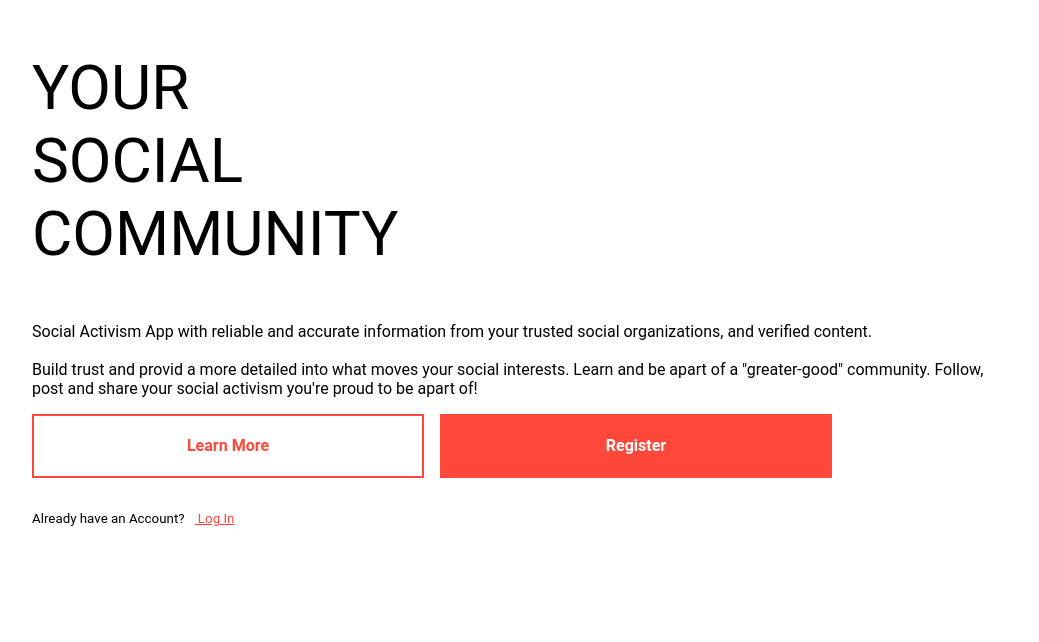
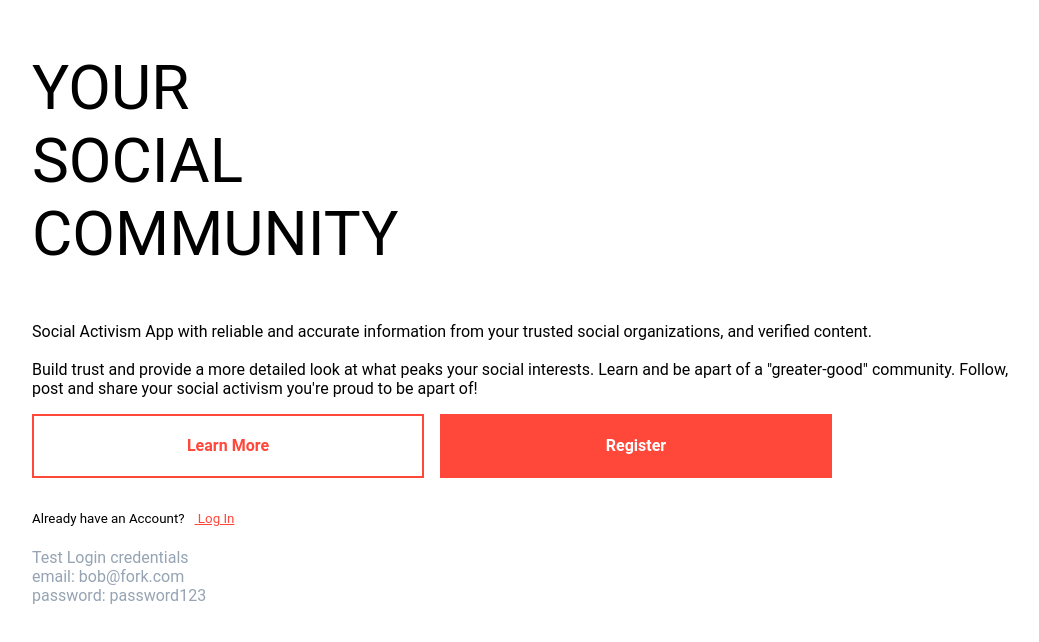
Before and after one commit to darissthedev/social-activism-capstone-app-client, a React (Create React App) app: page / in a window 1280 px wide. Shown: the top 642 px of the page, without its empty margins (160-1199 px from the left). Built offline with nearby package versions, Linux system fonts and the light colour scheme.

Commit message:
test credentials added

```diff
--- a/src/components/AboutUsPage/AboutUs.js
+++ b/src/components/AboutUsPage/AboutUs.js
@@ -42,6 +42,7 @@ class AboutUs extends Component {
                       {" "}
                       Log in
                     </Link>
+
                   </small>
                 </div>
               </div>
--- a/src/components/LandingPage/LandingPage.js
+++ b/src/components/LandingPage/LandingPage.js
@@ -25,7 +25,7 @@ class LandingPage extends Component {
                       content.
                       <br />
                       <br />
-                      Build trust and provid a more detailed into what moves
+                      Build trust and provide a more detailed look at what peaks
                       your social interests. Learn and be apart of a
                       "greater-good" community. Follow, post and share your
                       social activism you're proud to be apart of!
@@ -53,6 +53,15 @@ class LandingPage extends Component {
                     </small>
                   </div>
                 </div>
+                <div className="credentials">
+                  <p>
+                  Test Login credentials
+                  <br />
+                  email: bob@fork.com
+                  <br />
+                  password: password123
+                  </p>
+                </div>
               </div>
             </section>
           </div>
--- a/src/index.css
+++ b/src/index.css
@@ -374,35 +374,8 @@ img {
   margin-bottom: 15px;
 }
 
-/* media queries */
+/* Dummy credentials */
 
-/* @media screen and (min-width: 320px) and (max-width: 768px) {
-  h1 {
-    font-family: Roboto;
-    font-style: normal;
-    font-weight: normal;
-    font-size: 32px;
-    line-height: 43px;
-    width: 300px;
-  } */
-
-  /* .landing {
-    background-image: url(/src/images/landing_page_image.jpg);
-    display: block;
-    align-items: center;
-    filter: blur(8px);
-    -webkit-filter: blur(8px);
-    background-repeat: no-repeat;
-    max-width: 100%;
-  } */
-/*
-  .landing-page,
-  .about-page,
-  .sign-up-page,
-  .login-page {
-    display: flex;
-    flex-wrap: wrap;
-    justify-content: space-evenly;
-    margin-left: 15%;
-  }
-} */
+.credentials p{
+  color: #95A3B3;
+}
```
